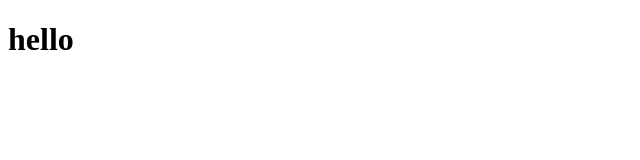
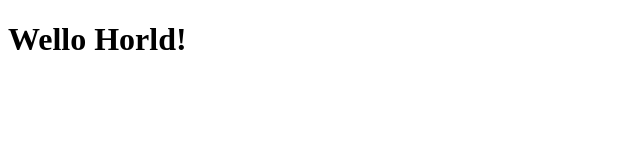
Before and after one commit to manandesai/personalwebsite, a plain HTML site: page index.html in a window 1280 px wide. Shown: the whole page, without its empty margins (0-640 px from the left). Drawn offline with Linux system fonts and the light colour scheme.

Commit message:
hello world

```diff
--- a/index.html
+++ b/index.html
@@ -2,7 +2,7 @@
 <html>
 <body>
 
-<h1> hello </h1>
+<h1> Wello Horld! </h1>
 
 </body>
 </html>
```
